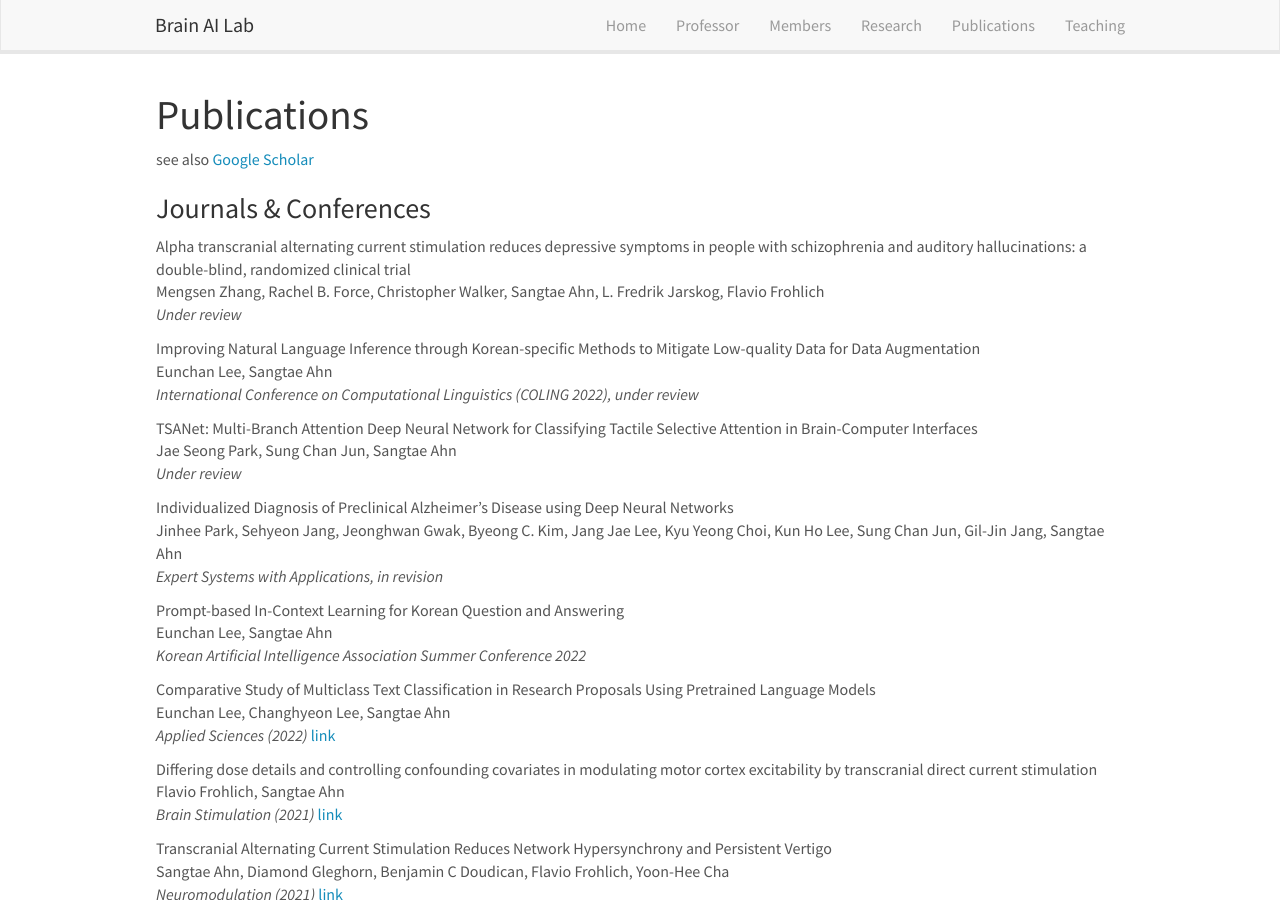
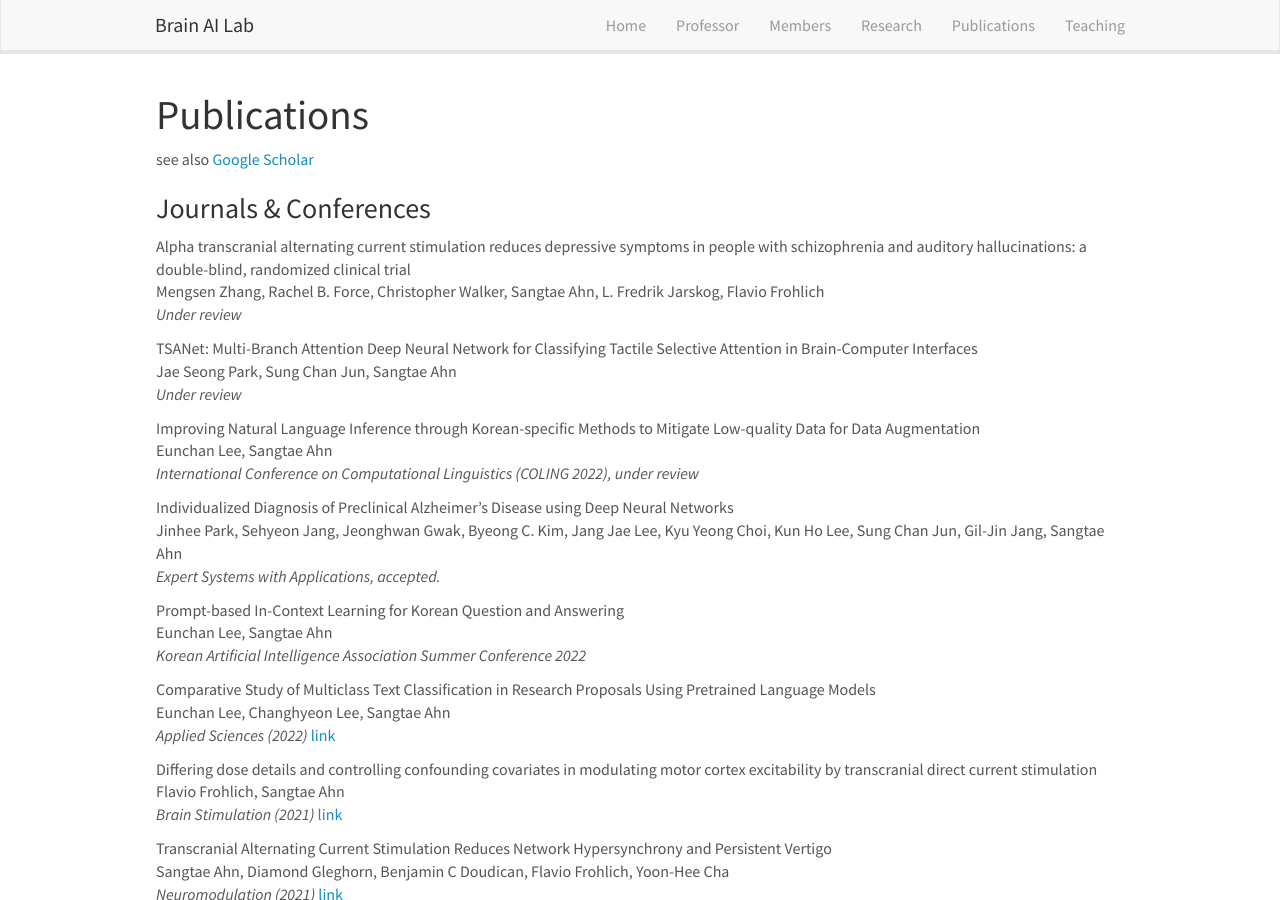
Before and after one commit to KNU-BrainAI/knu-brainai.github.io, a Jekyll site: the page built from _pages/publications.md, in a window 1280 px wide and 900 px high. Built offline with Jekyll 4.4.1, drawn with Linux system fonts in a browser that asks for light colours; nearby versions of some CDN libraries.

Commit message:
Update publist.yml

```diff
--- a/_data/publist.yml
+++ b/_data/publist.yml
@@ -1,20 +1,20 @@
 - title: "Alpha transcranial alternating current stimulation reduces depressive symptoms in people with schizophrenia and auditory hallucinations: a double-blind, randomized clinical trial"
   authors: Mengsen Zhang, Rachel B. Force, Christopher Walker, Sangtae Ahn, L. Fredrik Jarskog, Flavio Frohlich
+  journal: Under review
+
+- title: "TSANet: Multi-Branch Attention Deep Neural Network for Classifying Tactile Selective Attention in Brain-Computer Interfaces"
+  authors: Jae Seong Park, Sung Chan Jun, Sangtae Ahn
   journal: Under review
 
 - title: "Improving Natural Language Inference through Korean-specific Methods to Mitigate Low-quality Data for Data Augmentation"
   authors: Eunchan Lee, Sangtae Ahn
   journal: International Conference on Computational Linguistics (COLING 2022), under review
 
-- title: "TSANet: Multi-Branch Attention Deep Neural Network for Classifying Tactile Selective Attention in Brain-Computer Interfaces"
-  authors: Jae Seong Park, Sung Chan Jun, Sangtae Ahn
-  journal: Under review
-
 - title: "Individualized Diagnosis of Preclinical Alzheimer’s Disease using Deep Neural Networks"
   image:
   description:
   authors: Jinhee Park, Sehyeon Jang, Jeonghwan Gwak, Byeong C. Kim, Jang Jae Lee, Kyu Yeong Choi, Kun Ho Lee, Sung Chan Jun, Gil-Jin Jang, Sangtae Ahn
-  journal: Expert Systems with Applications, in revision
+  journal: Expert Systems with Applications, accepted.
 
 - title: "Prompt-based In-Context Learning for Korean Question and Answering"
   authors: Eunchan Lee, Sangtae Ahn
```
